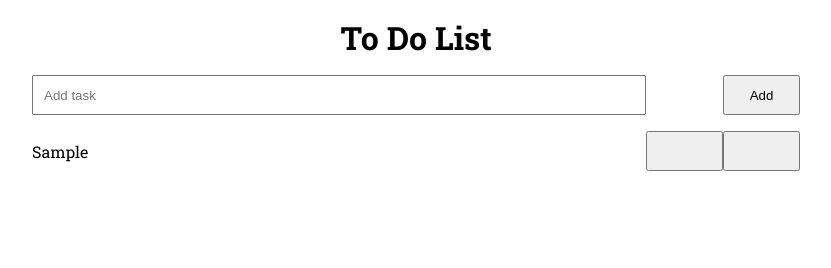
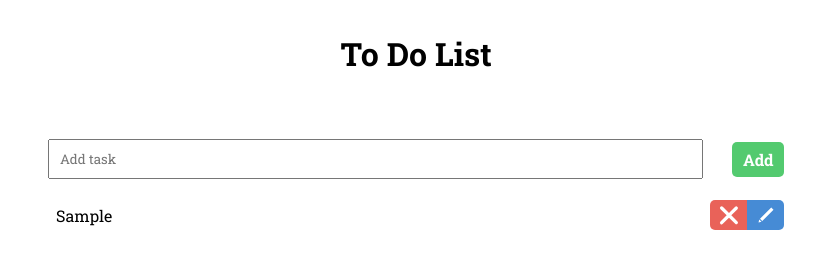
Before and after one commit to osivff/to-do-list, a plain HTML site: page index.html in a window 1280 px wide. Both pictures are taken after typing "Sample" into the empty fields and a click on the button "Add". Shown: the whole page, without its empty margins (224-1055 px from the left). Drawn offline with Linux system fonts and the light colour scheme.

Commit message:
Add buttons and icons

```diff
--- a/style.css
+++ b/style.css
@@ -5,12 +5,15 @@
     box-sizing: border-box;
     padding: 0;
     margin: 0;
+    font-family: "Roboto Slab", serif;
+
 }
 
 header, main {
     width: 800px;
     margin: 1rem auto;
     font-family: "Roboto Slab", serif;
+    padding: 1rem;
 }
 
 header {
@@ -20,42 +23,85 @@ header {
 }
 
 input[type="text"] {
-    width: 80%;
+    width: 89%;
     height: 40px;
     text-indent: 10px;
 }
 
 button {
-    width: 10%;
-    height: 40px;
+    width: 7%;
+    height: 35px;
 }
 
 
 li {
-    /* outline: 1px solid red; */
     margin: 1rem;
     display: flex;
     align-items: center;
     justify-content:space-between;
 }
 
+.add-task-btn {
+    border: none;
+    border-radius: 5px;
+    background-color: hsl(134, 53%, 56%);
+    font-size: 1em;
+    font-weight: bold;
+    color: hsl(0, 0%, 100%);
+    transition: width 0.5s;
+}
+
+.add-task-btn:hover {
+    cursor: pointer;
+    width: 10%;
+    background-color:hsl(134, 80%, 44%);
+}
+
 #box-button {
     display: flex;
     justify-content: space-around;
-    /* outline: 2px dotted black; */
-    width: 20%;
-
+    width: 10%;
 }
 
 
 #delete-button, #edit-button {
     flex: 1;
+    border: none;
+    height: 30px;
+    cursor: pointer;
+    background-size: contain;
+    background-position: center;
+    background-repeat: no-repeat;
+    background-color: white;
+}
+
+#edit-button {
+    background-image: url('./images/edit-white.svg');
+    background-color: rgb(70, 139, 213);
+    border-bottom-right-radius: 5px;
+    border-top-right-radius: 5px;
+}
+
+#delete-button {
+    background-image: url('./images/delete-white.svg');
+    background-color: #e96259;
+    border-bottom-left-radius: 5px;
+    border-top-left-radius: 5px;
+}
+
+#edit-button:hover {
+    background-color: rgb(9, 105, 209);
+
+}
+
+#delete-button:hover {
+    background-color: #e14237;
 }
 
 .new-span {
     display: flex;
-    /* justify-content: center; */
     align-items: center;
-    width: 75%;
+    width: 89%;
     height: 40px;
+    padding-left: 8px;
 }
```
